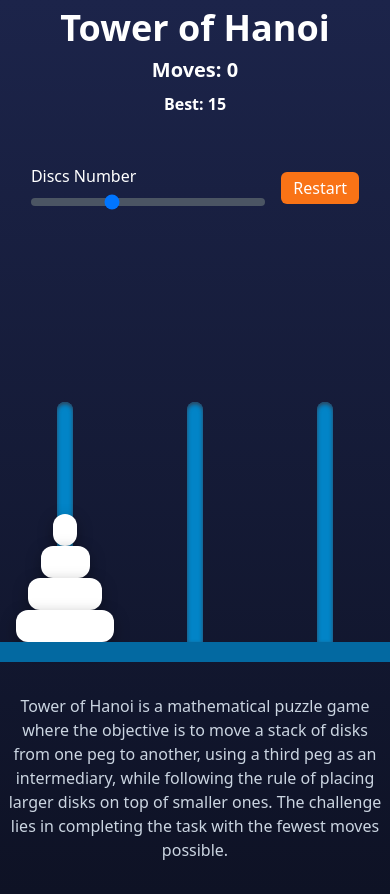
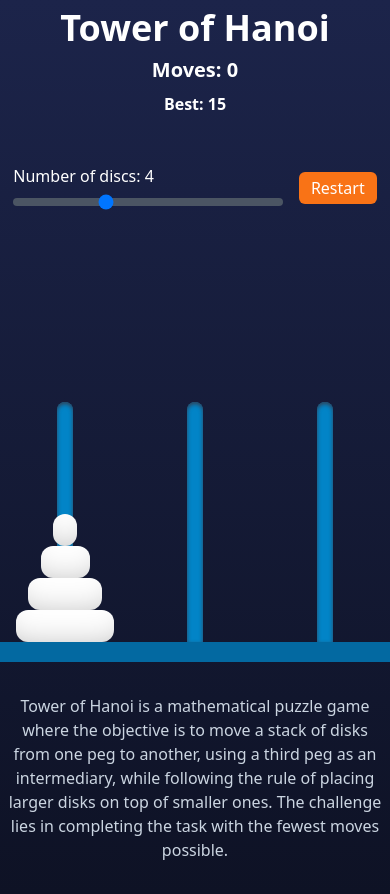
Before and after one commit to Pawel-Matuszak/Tower-of-Hanoi, a Next.js app: page / in a window 390 px wide. Built offline with nearby package versions, Linux system fonts and the light colour scheme.

Commit message:
fix: mobile drag

```diff
--- a/src/components/Disc.tsx
+++ b/src/components/Disc.tsx
@@ -7,7 +7,7 @@ const Disc: React.FC<{ item: number; discStore: number[] }> = ({
       className={`m-auto flex h-8 items-center justify-center rounded-xl  bg-white`}
       style={{
         width: `${item * (100 / discStore.length)}%`,
-        boxShadow: "rgba(0, 0, 0, 0.35) 0px 5px 15px",
+        boxShadow: "rgba(0, 0, 0, 0.35) 0px -20px 36px -28px inset",
       }}
     ></div>
   );
--- a/src/components/DiscSlider.tsx
+++ b/src/components/DiscSlider.tsx
@@ -13,7 +13,9 @@ const DiscSlider = ({ getDiscNumber }: Props) => {
 
   return (
     <div className="m-2">
-      <label className="text-center text-white">Discs Number</label>
+      <label className="text-center text-white">
+        Number of discs: {sliderValue}
+      </label>
       <input
         type="range"
         min="1"
--- a/src/components/Draggable.tsx
+++ b/src/components/Draggable.tsx
@@ -21,7 +21,7 @@ const Draggable: React.FC<Props> = ({ children, id }) => {
       style={style}
       {...listeners}
       {...attributes}
-      className="z-10 w-full"
+      className="z-10 w-full touch-none"
     >
       {children}
     </div>
--- a/src/utils/stack.ts
+++ /dev/null
@@ -1,30 +0,0 @@
-import { IStack } from "~/types";
-
-class Stack<T> implements IStack<T> {
-  items: T[];
-
-  constructor() {
-    this.items = [];
-  }
-
-  push(element: T) {
-    this.items.push(element);
-  }
-
-  pop() {
-    return this.items.pop();
-  }
-
-  peek() {
-    return this.items[this.items.length - 1];
-  }
-
-  isEmpty() {
-    return this.items.length === 0;
-  }
-
-  size() {
-    return this.items.length;
-  }
-}
-export default Stack;
```
